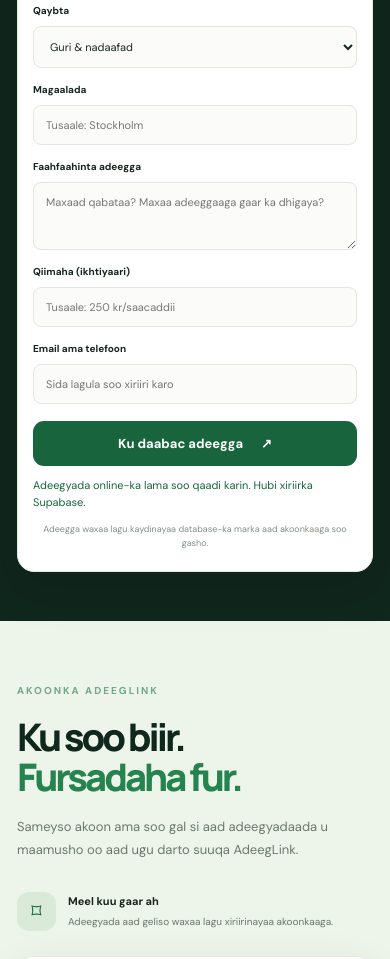
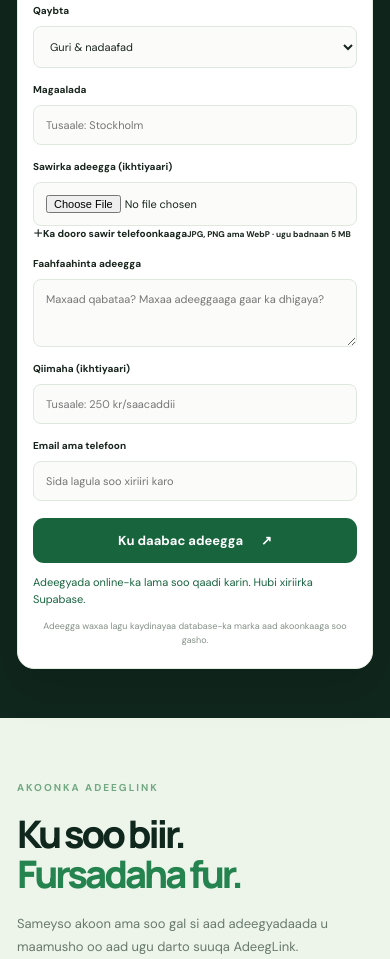
Before and after one commit to madk18/adeekLink, a plain HTML site: page index.html in a window 390 px wide. Shown: the part 3725-4684 px from the top of the page. Drawn offline with nearby package versions, Linux system fonts and the light colour scheme; no server answers.

Commit message:
Add phone-friendly service photo upload field

```diff
--- a/index.html
+++ b/index.html
@@ -86,6 +86,7 @@
         <div class="form-heading"><span class="form-icon">＋</span><div><h3>Soo bandhig adeeg cusub</h3><p>Faahfaahinta adeeggaaga geli</p></div></div>
         <label>Magaca adeegga<input name="name" required maxlength="60" placeholder="Tusaale: Nadiifinta guryaha"></label>
         <div class="form-row"><label>Qaybta<select name="category" required><option value="Guri">Guri & nadaafad</option><option value="Dayactir">Dayactir</option><option value="Dijitaal">Adeegyo dijitaal ah</option><option value="Gaadiid">Gaadiid & guuritaan</option><option value="Waxbarasho">Waxbarasho & turjumaad</option><option value="Kale">Kuwa kale</option></select></label><label>Magaalada<input name="city" required maxlength="40" placeholder="Tusaale: Stockholm"></label></div>
+        <label class="photo-upload-label">Sawirka adeegga (ikhtiyaari)<span class="photo-upload-control"><input id="service-image" name="image" type="file" accept="image/jpeg,image/png,image/webp" aria-describedby="image-help"><span class="photo-upload-icon">＋</span><span><b>Ka dooro sawir telefoonkaaga</b><small id="image-help">JPG, PNG ama WebP · ugu badnaan 5 MB</small></span></span></label><div class="image-preview-wrap" id="image-preview-wrap" hidden><img id="image-preview" alt="Hordhaca sawirka adeegga"><button type="button" id="remove-image" class="remove-image">Ka saar sawirka</button></div>
         <label>Faahfaahinta adeegga<textarea name="description" required maxlength="240" rows="3" placeholder="Maxaad qabataa? Maxaa adeeggaaga gaar ka dhigaya?"></textarea></label>
         <div class="form-row"><label>Qiimaha (ikhtiyaari)<input name="price" maxlength="40" placeholder="Tusaale: 250 kr/saacaddii"></label><label>Email ama telefoon<input name="contact" required maxlength="80" placeholder="Sida lagula soo xiriiri karo"></label></div>
         <button class="primary-button submit-button" type="submit">Ku daabac adeegga <span>↗</span></button>
```
